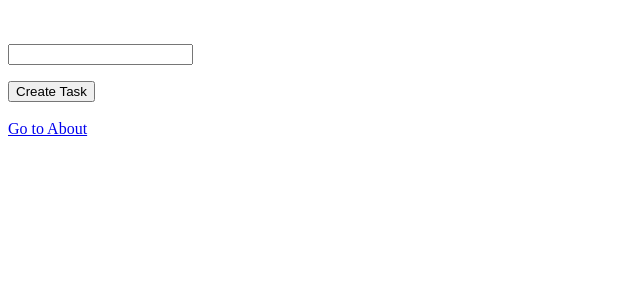
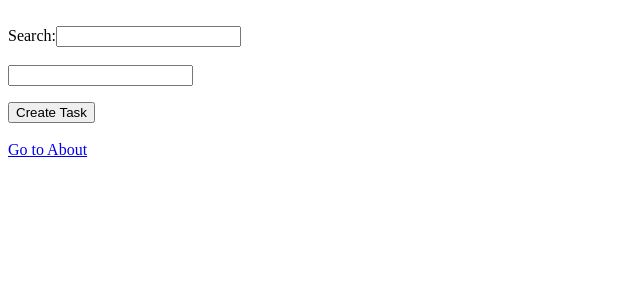
Before and after one commit to RazielGMoncayo/react-cert-journey, a React app in the folder frontend/: page / in a window 1280 px wide. Shown: the top 300 px of the page, without its empty margins (0-640 px from the left). Built offline with nearby package versions, Linux system fonts and the light colour scheme; the HTML template or start-up script is replaced by a standard one.

Commit message:
feat: add useSearchParams into Home.jsx

```diff
--- a/frontend/src/components/TitleInput.jsx
+++ b/frontend/src/components/TitleInput.jsx
@@ -1,5 +1,5 @@
 import { useState, useRef } from "react";
-import { useNavigate } from "react-router-dom";
+import { useNavigate, } from "react-router-dom";
 
 export default function TitleInput({onAddTask}) {
 
--- a/frontend/src/pages/Home.jsx
+++ b/frontend/src/pages/Home.jsx
@@ -2,8 +2,10 @@ import Task from "../components/task";
 import TitleInput from "../components/TitleInput";
 import { useState, useEffect } from "react";
 import { Link } from "react-router-dom";
+import { useSearchParams } from "react-router-dom";
 
 export default function Home() {
+
     const [titles, setTitles] = useState(() => {
         const saved = localStorage.getItem("tasks");
         return saved ? JSON.parse(saved) : [];
@@ -13,16 +15,36 @@ export default function Home() {
     localStorage.setItem("tasks", JSON.stringify(titles));
     }, [titles]);
 
+    const [searchParams, setSearchParams] = useSearchParams()
+
+    const handleChange = (e) => {
+        setSearchParams({search: e.target.value})
+    }
+
+    const searchQuery = searchParams.get("search") || ""
+
+    const newSearch = titles.filter( task => task.title.includes(searchQuery))
+
+
+
+
     const addTask = (newTitle) => {
         const newTask = { id: Date.now(), title: newTitle }; //Create a new object with the new title
         const updateTitles = [...titles, newTask]; // merge the new title on the title list object
         setTitles(updateTitles); // adding the new object created as "updateTitle" as the new title list
         return  newTask.id
-        };
+    };
 
 return (
     <main>
-        {titles.map((t) => (
+        <br/>
+        <label htmlFor="search">Search:</label>
+        <input
+            type="text"
+            value={searchQuery}
+            onChange={handleChange}
+            />
+        {newSearch.map((t) => (
         <Task key={t.id} title={t.title} /> // Rendering list React -
     ))}
         <br />
--- a/frontend/src/pages/TaskDetail.jsx
+++ b/frontend/src/pages/TaskDetail.jsx
@@ -1,7 +1,11 @@
+import { useParams } from "react-router-dom"
 
 export default function TaskDetail() {
+
+    const params = useParams()
+
     return(
         <main>
-            <h1>Task Detail</h1>
+            <h1>Task {params.id}</h1>
         </main>
     )};
```
